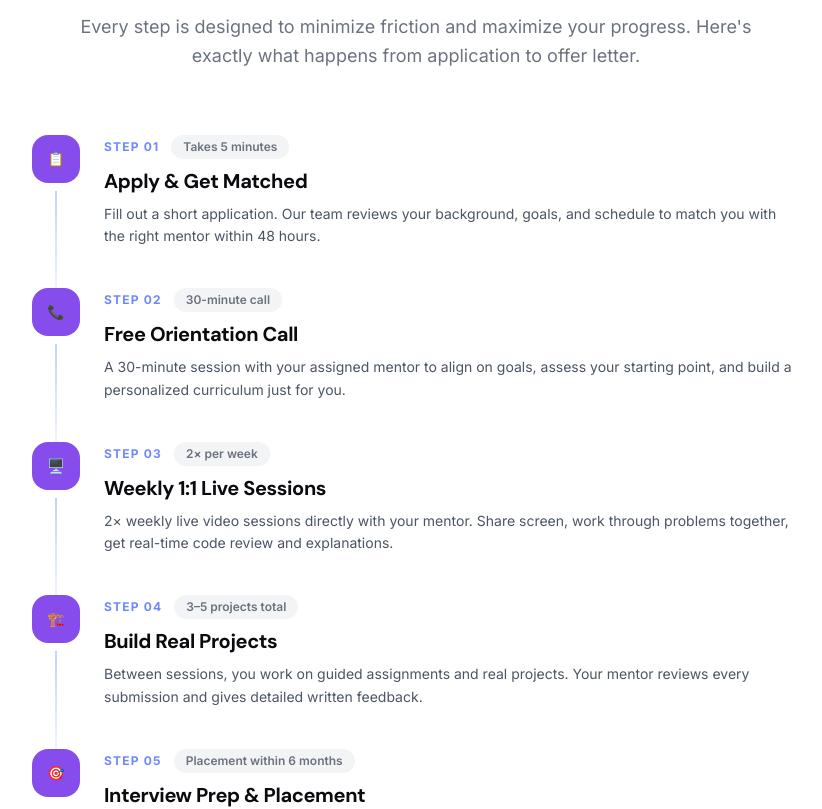
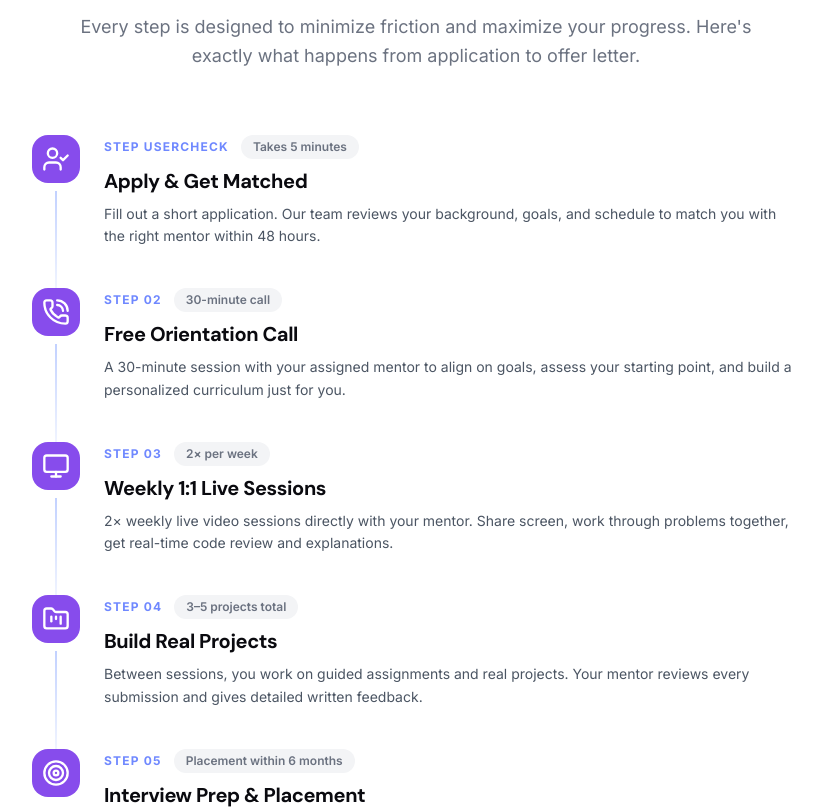
Before and after one commit to vibbeit-cyber/Aisprint, a Next.js app in the folder apps/web/: page / in a window 1280 px wide. Shown: the part 5020-5829 px from the top of the page, without its empty margins (224-1046 px from the left). Built offline with nearby package versions, Linux system fonts and the light colour scheme; no server answers.

Commit message:
Initial metatag

```diff
--- a/apps/web/src/app/layout.tsx
+++ b/apps/web/src/app/layout.tsx
@@ -9,16 +9,16 @@ import GoogleTagManager from '@/components/analytics/googletagmanager'
 import GTMNoScript from '@/components/analytics/GTMNoScript'
 
 export const metadata: Metadata = {
-  metadataBase: new URL(
-    process.env.NEXT_PUBLIC_SITE_URL || 'http://goaisprint.com'
-  ),
+  metadataBase: new URL('https://goaisprint.com'),
 
-title: {
+  title: {
     default: 'AiSprint — Become the Top 1% AI Experts',
     template: '%s | AiSprint',
   },
+
   description:
     'Fast paced, career-focused AI education with 1:1 live mentorship and placement support. Master AI, ML, and prompt engineering with personalized guidance.',
+
   keywords: [
     'AI course India',
     'machine learning course',
@@ -29,10 +29,12 @@ title: {
     'AI placement support',
     'AiSprint',
   ],
+
   authors: [{ name: 'AiSprint' }],
   creator: 'AiSprint',
   publisher: 'AiSprint',
   applicationName: 'AiSprint',
+
   openGraph: {
     type: 'website',
     locale: 'en_IN',
@@ -43,21 +45,20 @@ title: {
       'Fast paced, career-focused AI education with 1:1 live mentorship and placement support.',
     images: [
       {
-        url: '/metatag.png',
+        url: 'https://goaisprint.com/metatag.png',
         width: 1200,
         height: 630,
         alt: 'AiSprint — AI Career Acceleration Platform',
-        type: 'image/png',
       },
     ],
   },
 
   twitter: {
     card: 'summary_large_image',
-    title: 'AiSprint',
+    title: 'AiSprint — Become the Top 1% AI Experts',
     description:
-      'Personalized 1:1 live mentorship in AI/ML. Global placement support. Startup India partner.',
-    images: ['/metatag.png'],
+      'Personalized 1:1 live mentorship in AI/ML. Global placement support.',
+    images: ['https://goaisprint.com/metatag.png'],
   },
 
   robots: {
@@ -88,7 +89,6 @@ export default function RootLayout({
   return (
     <html lang="en" suppressHydrationWarning>
       <head>
-        {/* Google Tag Manager Script */}
         <GoogleTagManager />
 
         <link rel="preconnect" href="https://fonts.googleapis.com" />
@@ -100,10 +100,7 @@ export default function RootLayout({
       </head>
 
       <body className="font-body antialiased bg-white text-neutral-950">
-        {/* GTM NoScript - must be immediately after body */}
         <GTMNoScript />
-
-        {/* Google Analytics (Only keep if NOT using GA via GTM) */}
         <GoogleAnalytics />
 
         <Navbar />
--- a/apps/web/src/components/sections/HowItWorksSection.tsx
+++ b/apps/web/src/components/sections/HowItWorksSection.tsx
@@ -1,11 +1,20 @@
+
+import {
+  UserCheck,
+  PhoneCall,
+  Monitor,
+  FolderKanban,
+  Target,
+} from "lucide-react";
+
 export default function HowItWorksSection() {
   const steps = [
     {
-      step: '01',
+      step: 'UserCheck',
       title: 'Apply & Get Matched',
       description:
         'Fill out a short application. Our team reviews your background, goals, and schedule to match you with the right mentor within 48 hours.',
-      icon: '📋',
+        icon: <UserCheck size={28}/>,
       detail: 'Takes 5 minutes',
     },
     {
@@ -13,7 +22,7 @@ export default function HowItWorksSection() {
       title: 'Free Orientation Call',
       description:
         'A 30-minute session with your assigned mentor to align on goals, assess your starting point, and build a personalized curriculum just for you.',
-      icon: '📞',
+      icon: <PhoneCall size={28}/>,
       detail: '30-minute call',
     },
     {
@@ -21,7 +30,7 @@ export default function HowItWorksSection() {
       title: 'Weekly 1:1 Live Sessions',
       description:
         '2× weekly live video sessions directly with your mentor. Share screen, work through problems together, get real-time code review and explanations.',
-      icon: '🖥️',
+      icon: <Monitor size={28}/>,
       detail: '2× per week',
     },
     {
@@ -29,7 +38,7 @@ export default function HowItWorksSection() {
       title: 'Build Real Projects',
       description:
         'Between sessions, you work on guided assignments and real projects. Your mentor reviews every submission and gives detailed written feedback.',
-      icon: '🏗️',
+      icon: <FolderKanban size={28}/>,
       detail: '3–5 projects total',
     },
     {
@@ -37,7 +46,7 @@ export default function HowItWorksSection() {
       title: 'Interview Prep & Placement',
       description:
         'In the final weeks, intensive mock interviews, portfolio review, and direct introductions to hiring companies in our network.',
-      icon: '🎯',
+      icon: <Target size={28}/>,
       detail: 'Placement within 6 months',
     },
   ]
```
